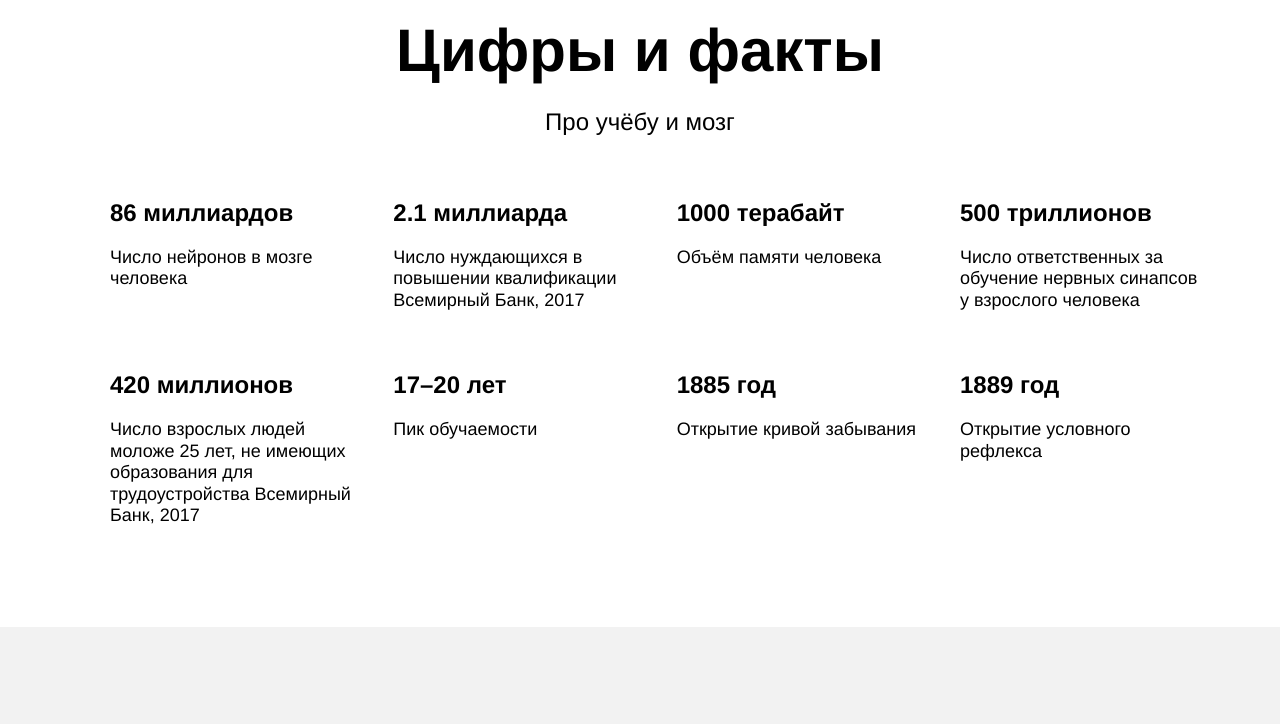
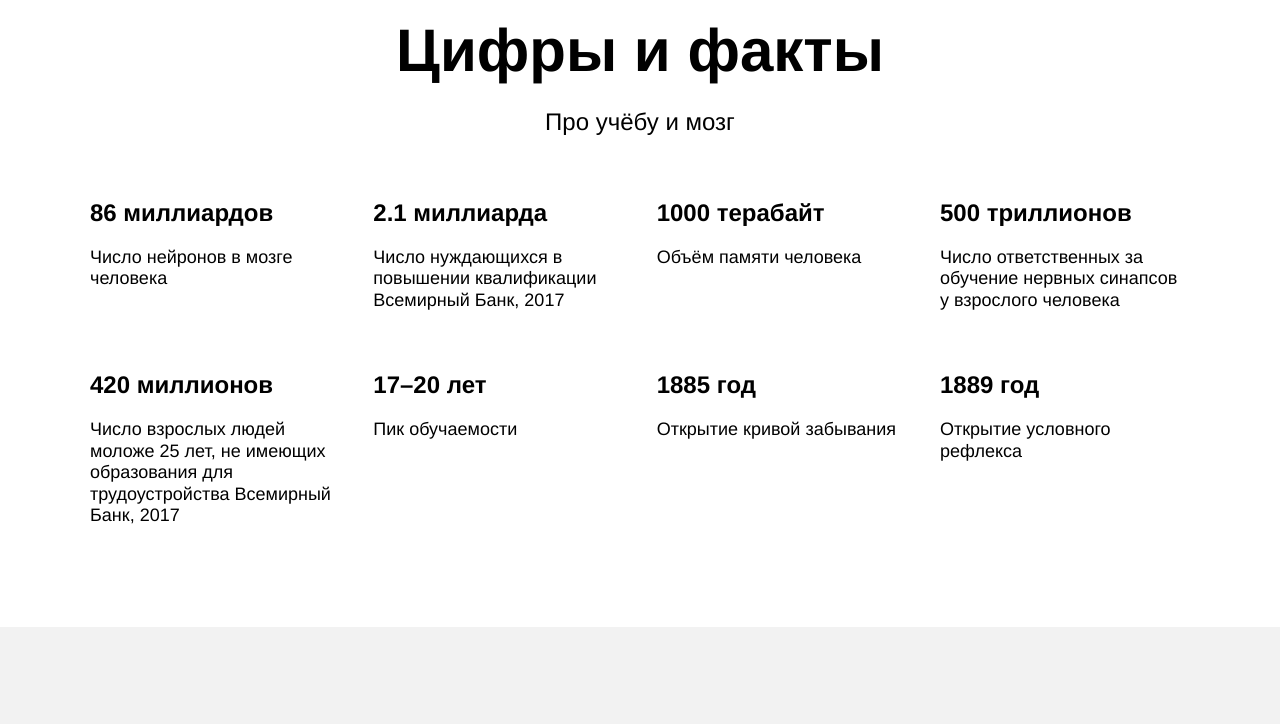
Before and after one commit to vasiatca/how-to-learn, a plain HTML site: page index.html in a window 1280 px wide. Shown: the part 1340-2064 px from the top of the page. Drawn offline with Linux system fonts and the light colour scheme.

Commit message:
Исправление ошибок 6

```diff
--- a/styles/style.css
+++ b/styles/style.css
@@ -115,7 +115,7 @@
   font-size: 18px;
   font-weight: normal;
   color: #2f80ed;
-  margin-top: 0;
+  margin: 0;
 }
 
 .two-columns__paragraph {
@@ -171,15 +171,13 @@
 
 .table {
   width: 1100px;
-  margin-left: auto;
-  margin-right: auto;
-  margin-top: 0;
-  margin-bottom: 0;
   display: flex;
   flex-wrap: wrap;
   justify-content: space-between;
   list-style-type: none;
-  padding-bottom: 0;
+  margin: 0 auto;
+  padding: 0;
+
 }
 
 .table__cell {
@@ -191,7 +189,7 @@
 .table__cell_theme_dark {
   width: 200px;
   color: white;
-  padding-top: 80px;
+  margin-top: 80px;
   z-index: 10;
 }
 
```
